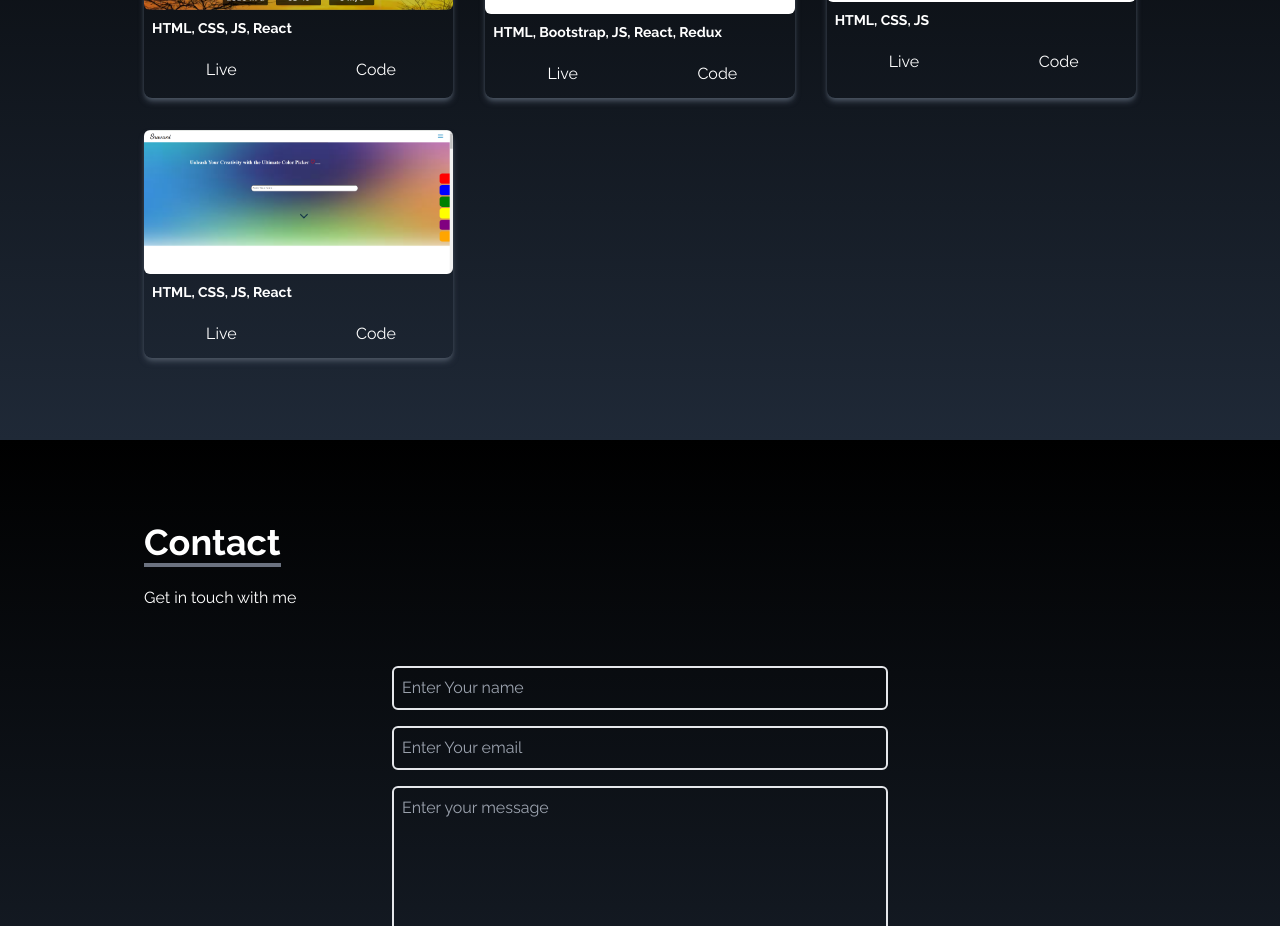
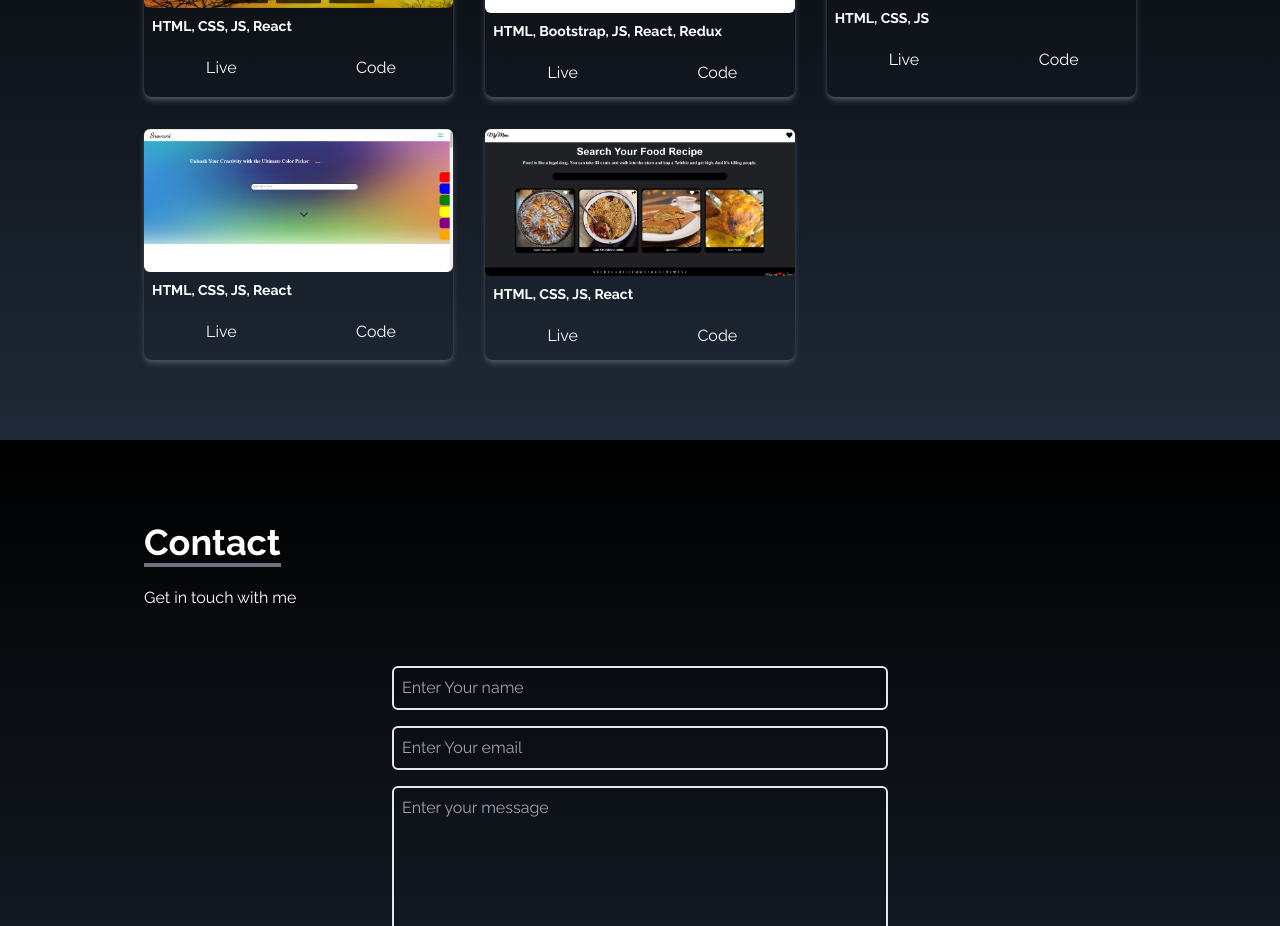
Before and after one commit to SravaniPutturu/My-Portfolio, a React (Create React App) app: page / in a window 1280 px wide. Shown: the part 2760-3686 px from the top of the page. Built offline with nearby package versions, Linux system fonts and the light colour scheme.

Commit message:
food recipe finder

```diff
--- a/src/components/Projects.jsx
+++ b/src/components/Projects.jsx
@@ -3,6 +3,7 @@ import weatherImg from '../asserts/weatherImage.png';
 import todoImg from '../asserts/todoImage.png';
 import MeShop from '../asserts/MeShop.png'
 import ColorPicker from '../asserts/ColorPicker.png'
+import FoodRecipe from '../asserts/FoodRecipe.png'
 
 const Projects = () => {
 
@@ -38,6 +39,14 @@ const Projects = () => {
             link:'https://main--color-picker-03a9ba.netlify.app/',
             languages : "HTML, CSS, JS, React",
             repoLink : 'https://github.com/SravaniPutturu/Color-Picker#readme'
+        },
+        {
+            id:5,
+            project : "Food-Recipe-Finder",
+            src:FoodRecipe,
+            link:'https://food-recipe-finder-by-sravani.netlify.app/',
+            languages : "HTML, CSS, JS, React",
+            repoLink : 'https://github.com/SravaniPutturu/Food-Recipe-Finder'
         },
 
     ]
```
Also changed, not shown: src/asserts/FoodRecipe.png (added).
